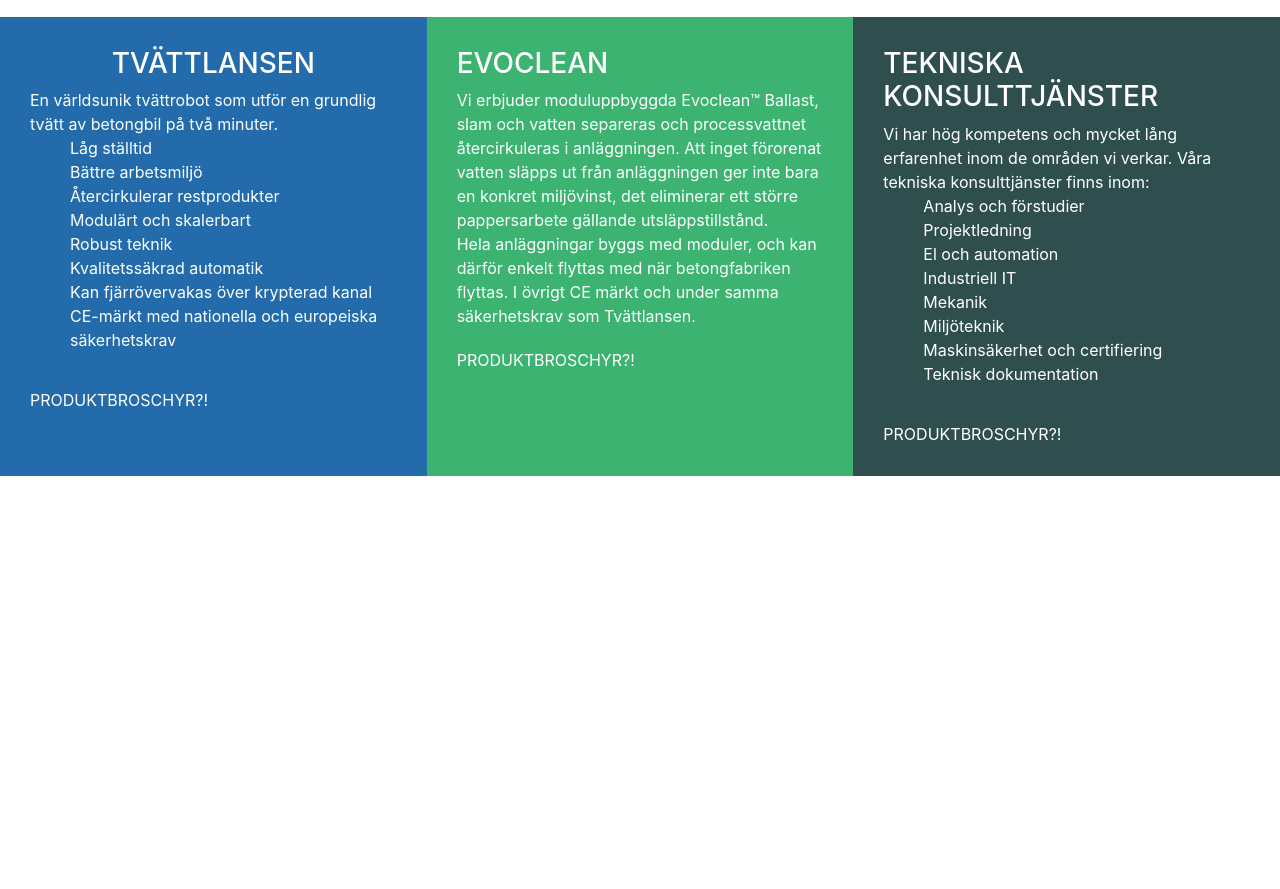
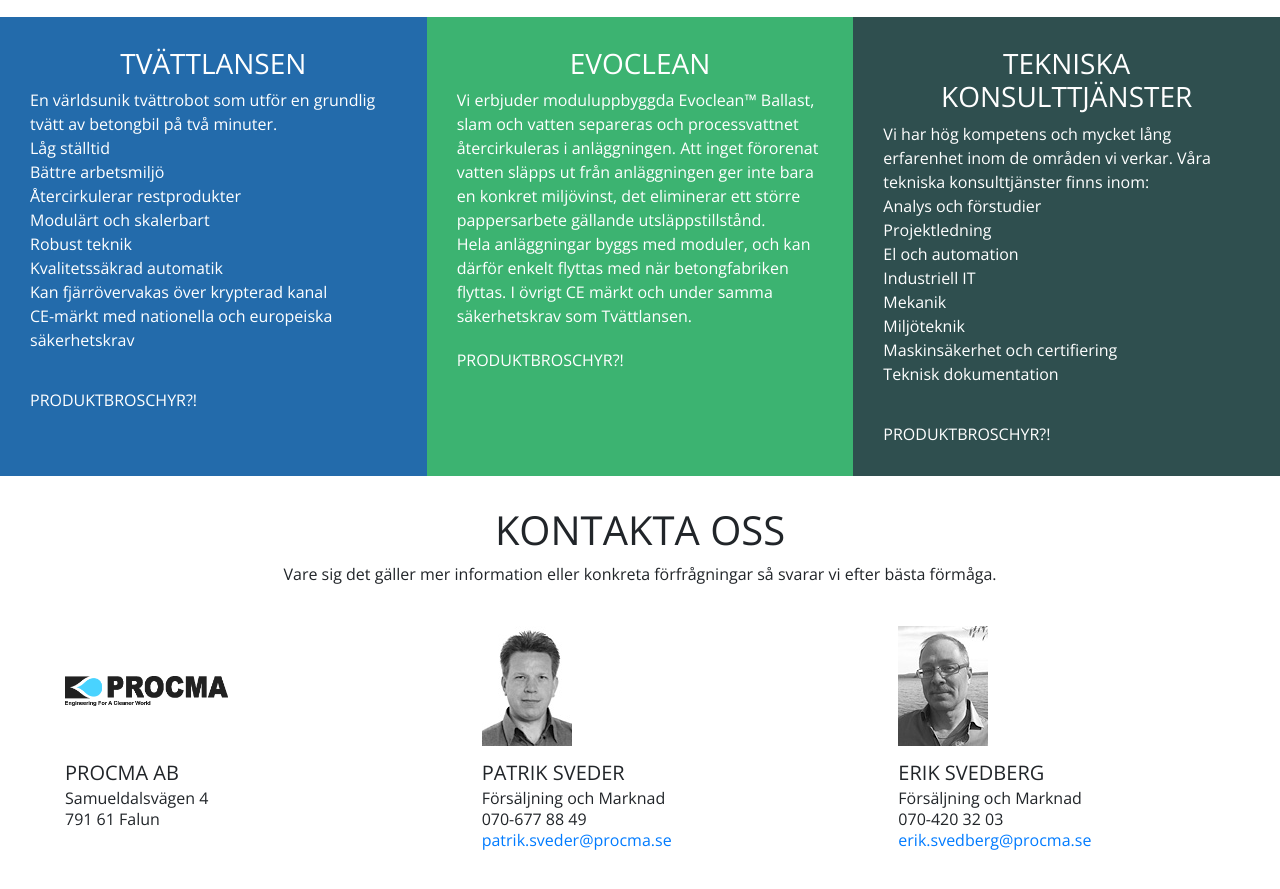
Before and after one commit to sundqvistjohan/procma, a React (Create React App) app in the folder client/: page / in a window 1280 px wide. Shown: the part 1840-2729 px from the top of the page. Before the commit the page ends 2316 px from the top, so only its background shows below. Built offline with nearby package versions, Linux system fonts and the light colour scheme.

Commit message:
Adds Contact

```diff
--- a/client/src/App.jsx
+++ b/client/src/App.jsx
@@ -3,6 +3,7 @@
 import ImageSlider from "./components/ImageSlider";
 import News from "./components/News";
 import Products from "./components/Products"
+import Contact from "./components/Contact"
 
 const App = () => {
   return (
@@ -11,6 +12,7 @@
       <ImageSlider />
       <News />
       <Products />
+      <Contact />
     </>
   );
 };
--- /dev/null
+++ b/client/src/components/Contact.jsx
@@ -0,0 +1,60 @@
+import React from "react";
+import { Container, Col, Image, Row } from "react-bootstrap";
+import Patrik from "../img/Patrik.jpg";
+import Erik from "../img/Erik.jpg";
+import ProcmaLogo from "../img/PROCMA-logo.png";
+
+const Contact = () => {
+  return (
+    <Container fluid id="kontakt">
+        <div style={{ textAlign: "center", marginBottom: "40px" }}>
+        <h1>KONTAKTA OSS</h1>
+        Vare sig det gäller mer information eller konkreta förfrågningar så
+        svarar vi efter bästa förmåga.
+        </div>
+      <Row>
+        <Col id="contact-card">
+          <Image
+            src={ProcmaLogo}
+            style={{ height: "30px", marginTop: "50px", marginBottom: "30px" }}
+          />
+        </Col>
+        <Col id="contact-card">
+          <Image src={Patrik} />
+        </Col>
+        <Col id="contact-card">
+          <Image src={Erik} />
+        </Col>
+      </Row>
+      <Row>
+        <Col id="contact-card">
+          <h5 id="contact-header">PROCMA AB</h5>
+          <ul>
+            <li>Samueldalsvägen 4</li>
+            <li>791 61 Falun</li>
+          </ul>
+        </Col>
+        <Col id="contact-card">
+          <h5 id="contact-header">PATRIK SVEDER</h5>
+          <ul>
+            <li>Försäljning och Marknad</li>
+            <li>070-677 88 49</li>
+            <li>
+              <a href="mailto:patrik.sveder@procma.se">
+                patrik.sveder@procma.se
+              </a>
+            </li>
+          </ul>
+        </Col>
+        <Col id="contact-card">
+          <h5 id="contact-header">ERIK SVEDBERG</h5>
+          <div>Försäljning och Marknad</div>
+          <div>070-420 32 03</div>
+          <a href="mailto:erik.svedberg@procma.se">erik.svedberg@procma.se</a>
+        </Col>
+      </Row>
+    </Container>
+  );
+};
+
+export default Contact;
--- a/client/src/components/Products.jsx
+++ b/client/src/components/Products.jsx
@@ -24,7 +24,7 @@
           <div style={{ paddingTop: "20px" }}>PRODUKTBROSCHYR?!</div>
         </Col>
         <Col id="produkt2">
-          <h3>EVOCLEAN</h3>
+          <h3 id="product-header">EVOCLEAN</h3>
           <div>
             Vi erbjuder moduluppbyggda Evoclean™ Ballast, slam och vatten
             separeras och processvattnet återcirkuleras i anläggningen. Att
@@ -40,7 +40,7 @@
           <div style={{ paddingTop: "20px" }}>PRODUKTBROSCHYR?!</div>
         </Col>
         <Col id="produkt3">
-          <h3>TEKNISKA KONSULTTJÄNSTER</h3>
+          <h3 id="product-header">TEKNISKA KONSULTTJÄNSTER</h3>
           Vi har hög kompetens och mycket lång erfarenhet inom de områden vi
           verkar. Våra tekniska konsulttjänster finns inom:
           <ul>
--- a/client/src/scss/custom.scss
+++ b/client/src/scss/custom.scss
@@ -1,4 +1,9 @@
 @import "../../node_modules/bootstrap/scss/bootstrap";
+@import url('https://fonts.googleapis.com/css?family=Open+Sans&display=swap');
+
+body {
+  font-family: 'Open Sans'
+}
 
 #nav {
   position: fixed;
@@ -21,7 +26,7 @@
 .carousel {
   // position: absolute;
   top: 0;
-  width: 100%;
+  // width: 100%;
 }
 .carousel-item {
   height: 660px;
@@ -74,6 +79,21 @@
   padding: 30px;
 }
 
+#kontakt {
+  padding: 30px;
+}
+
+#contact-card {
+  padding-left: 50px;
+  line-height: 1.3;
+}
+
+#contact-header {
+  margin-top: 15px;
+  margin-bottom: 3px;
+}
+
 ul {
   list-style-type: none;
+  padding-left: 0;
 }
```
Also changed, not shown: client/src/img/Erik.jpg (added), client/src/img/Patrik.jpg (added).
